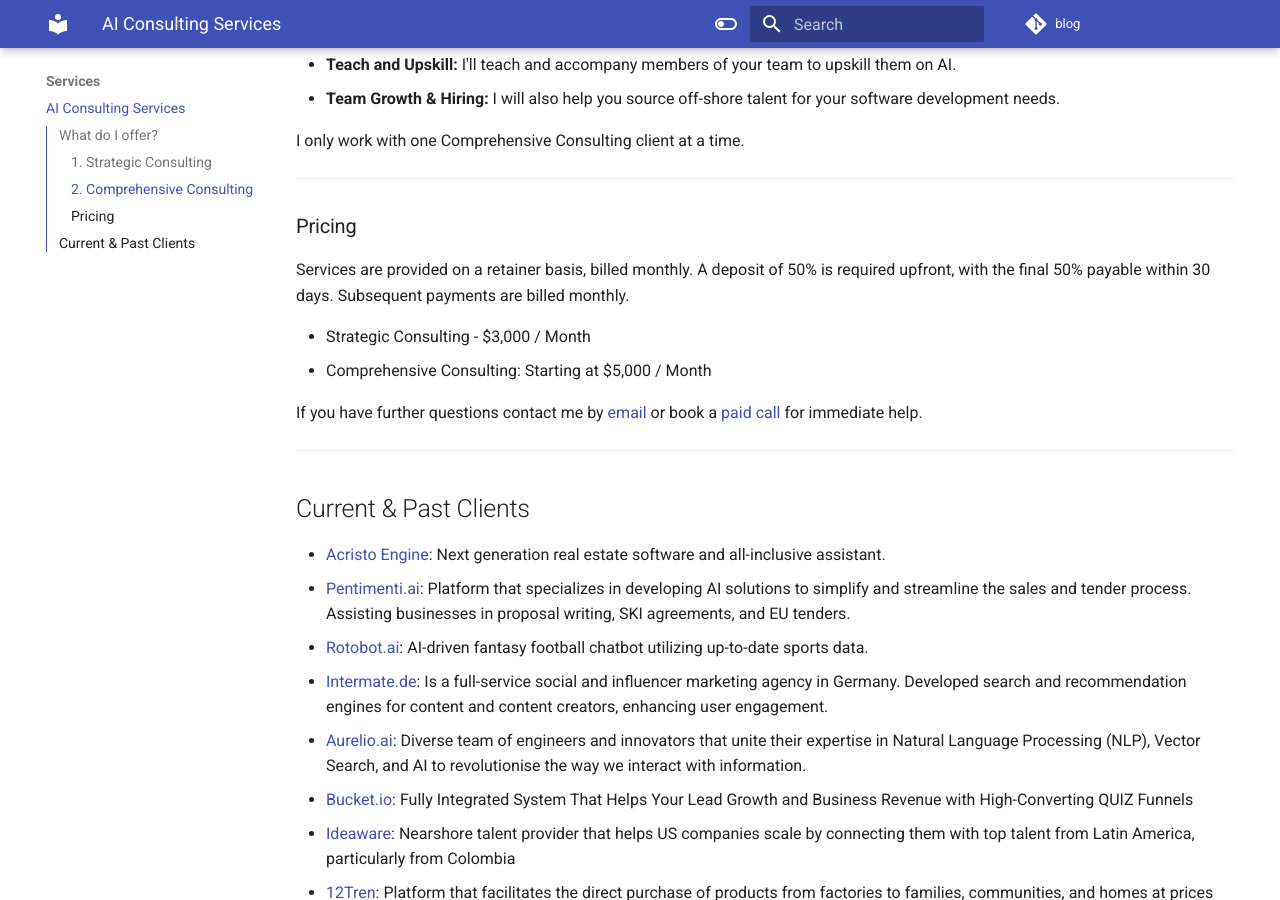
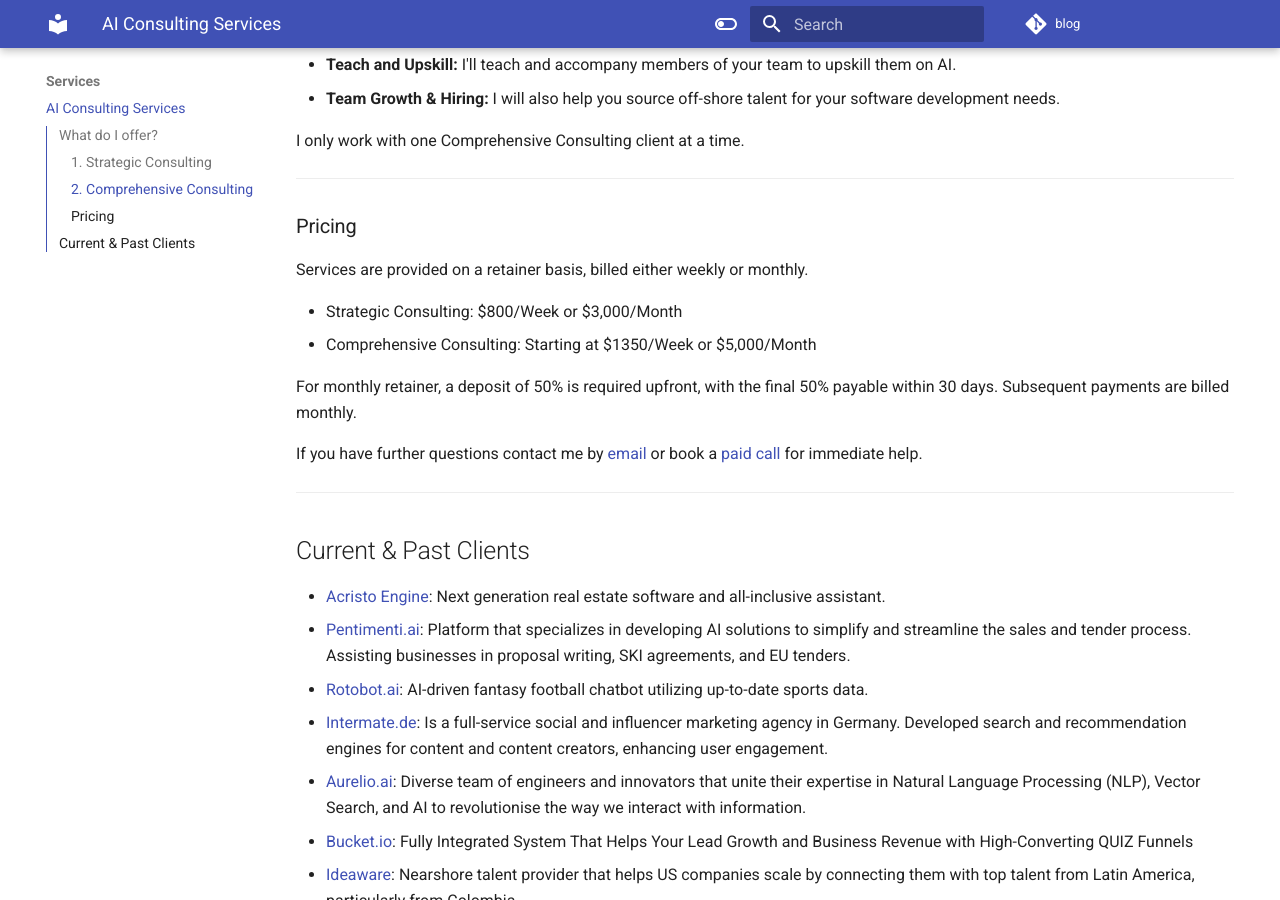
Before and after one commit to mesax1/blog, an MkDocs documentation site: the page built from docs/services.md, in a window 1280 px wide and 900 px high, scrolled down 1464 px. Built offline with MkDocs 1.6.1 and Material for MkDocs 9.7.7, drawn with Linux system fonts in a browser that asks for light colours; comment, search, counter and statistics services are not loaded.

Commit message:
Added weekly pricing

```diff
--- a/docs/services.md
+++ b/docs/services.md
@@ -87,11 +87,12 @@
 
 ### Pricing
 
-Services are provided on a retainer basis, billed monthly. A deposit of 50% is required upfront, with the final 50% payable within 30 days. Subsequent payments are billed monthly.
+Services are provided on a retainer basis, billed either weekly or monthly.
 
-- Strategic Consulting - $3,000 / Month
-- Comprehensive Consulting: Starting at $5,000 / Month
+- Strategic Consulting: $800/Week or $3,000/Month
+- Comprehensive Consulting:  Starting at $1350/Week or $5,000/Month
 
+For monthly retainer, a deposit of 50% is required upfront, with the final 50% payable within 30 days. Subsequent payments are billed monthly.
 <!--
 A 50% deposit is required to start, with the remainder payable within 30 days. Monthly billing thereafter. For early stage companies, I'm open to discussing equity if that aligns better with your goals.
 -->
```
